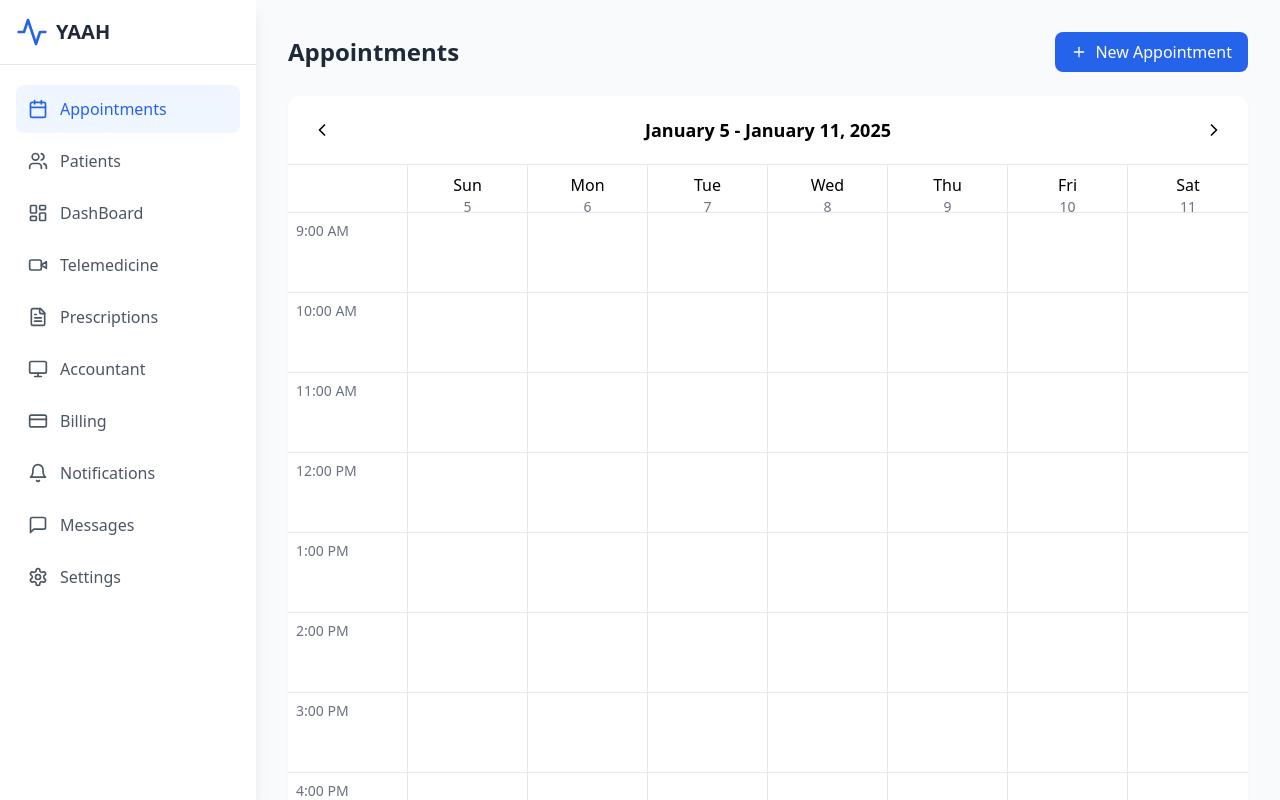
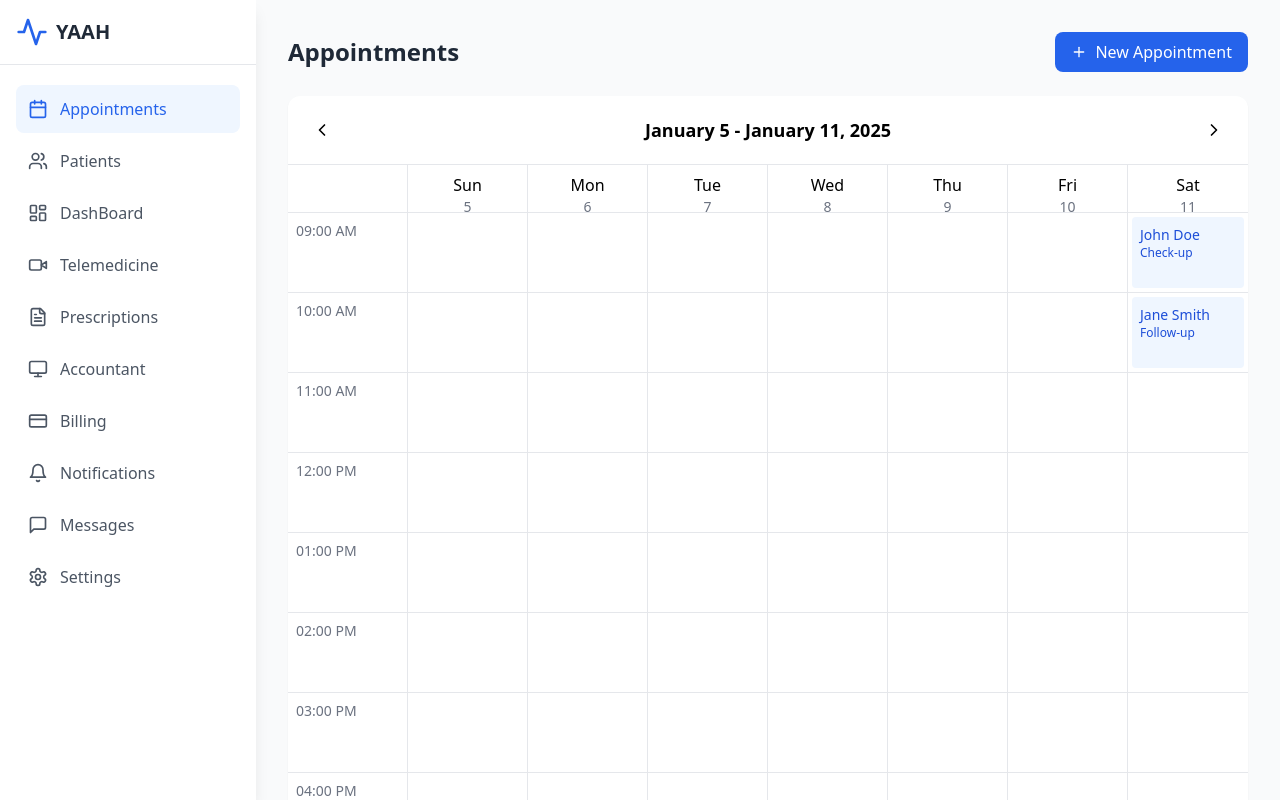
Before and after one commit to Hamza-Bouali/YAAH-V2, a React (Vite) app in the folder frontend/: page /appointments in a window 1280 px wide. Shown: the top 800 px of the page. Built offline with nearby package versions, Linux system fonts and the light colour scheme.

Commit message:
calendar adjustement

```diff
--- a/frontend/src/components/AppointmentModal.tsx
+++ b/frontend/src/components/AppointmentModal.tsx
@@ -34,9 +34,9 @@ const AppointmentModal: React.FC<AppointmentModalProps> = ({
       return;
     }
 
-    // Convert 24h time to 12h format
+    // Convert time to the same format as timeSlots
     const timeDate = new Date(`2000-01-01T${time}`);
-    const formattedTime = format(timeDate, 'h:mm a');
+    const formattedTime = format(timeDate, 'h:mm a').toUpperCase();
 
     addAppointment({
       patient: selectedClient,
--- a/frontend/src/pages/Appointments.tsx
+++ b/frontend/src/pages/Appointments.tsx
@@ -26,14 +26,14 @@ const mockAppointments = [
     patient: 'John Doe',
     time: '09:00 AM',
     type: 'Check-up',
-    date: "2025-01-11", // Tomorrow's date
+    date: '2025-01-11', // Tomorrow's date
   },
   {
     id: 2,
     patient: 'Jane Smith',
-    time: '10:30 AM',
+    time: '10:00 AM',
     type: 'Follow-up',
-    date: "2025-01-11", // Day after tomorrow
+    date: '2025-01-11', // Same as above
   },
 ];
 
@@ -49,7 +49,7 @@ function Appointments() {
 
   const timeSlots = Array.from({ length: 9 }, (_, i) => {
     const hour = i + 9; // Start from 9 AM
-    return format(new Date().setHours(hour, 0), 'h:mm a');
+    return format(new Date().setHours(hour, 0), 'hh:mm a');
   });
 
   // Function to add a new appointment
@@ -69,9 +69,9 @@ function Appointments() {
 
   // Function to delete an appointment
   const deleteAppointment = (id: number) => {
-    confirm("you want to delete this Appointement ?") && setAppointments(appointments.filter((apt) => apt.id !== id));
+    confirm('Do you want to delete this appointment?') &&
+      setAppointments(appointments.filter((apt) => apt.id !== id));
   };
-
 
   // Function to handle client selection
   const handleSelectClient = (clientName: string) => {
@@ -157,8 +157,9 @@ function Appointments() {
               {timeSlots.map((time) => {
                 const appointment = appointments.find(
                   (apt) =>
-                    apt.date == format(day, 'yyyy-MM-dd') && apt.time === time
+                    apt.date === format(day, 'yyyy-MM-dd') && apt.time === time
                 );
+                console.log('Day:', format(day, 'yyyy-MM-dd'), 'Time:', time, 'Appointment:', appointment);
                 return (
                   <div key={time} className="h-20 border-b relative">
                     {appointment && (
```
